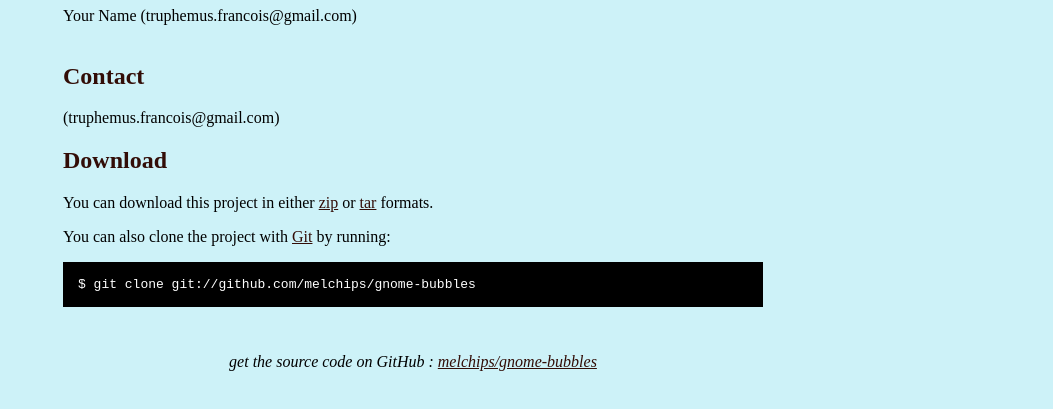
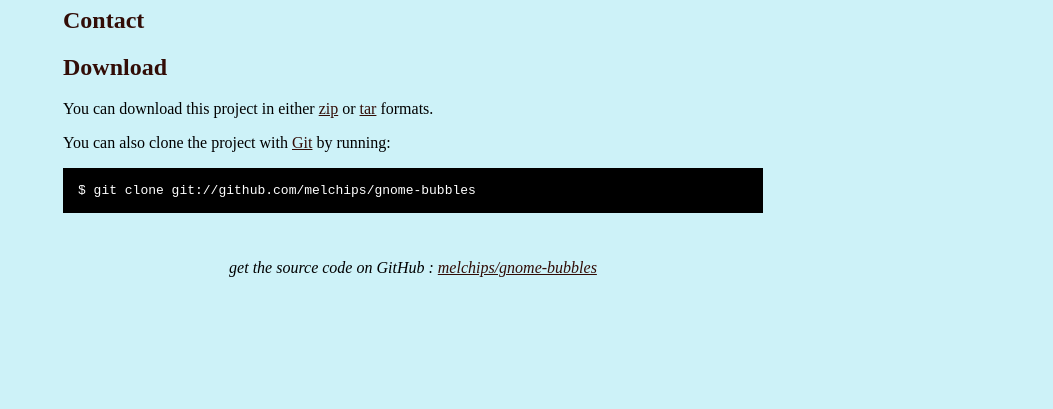
Before and after one commit to melchips/gnome-bubbles, a plain HTML site: page index.html in a window 1280 px wide. Shown: the part 303-712 px from the top of the page, without its empty margins (227-1280 px from the left). Drawn offline with Linux system fonts and the light colour scheme.

Commit message:
Removing contact information

```diff
--- a/index.html
+++ b/index.html
@@ -53,12 +53,9 @@
     </div>
 
     <h2>Authors</h2>
-<p>Your Name (truphemus.francois@gmail.com)
-<br/>
-<br/>      </p>
+<p></p>
 <h2>Contact</h2>
-<p> (truphemus.francois@gmail.com)
-<br/>      </p>
+<p></p>
 
 
     <h2>Download</h2>
```
